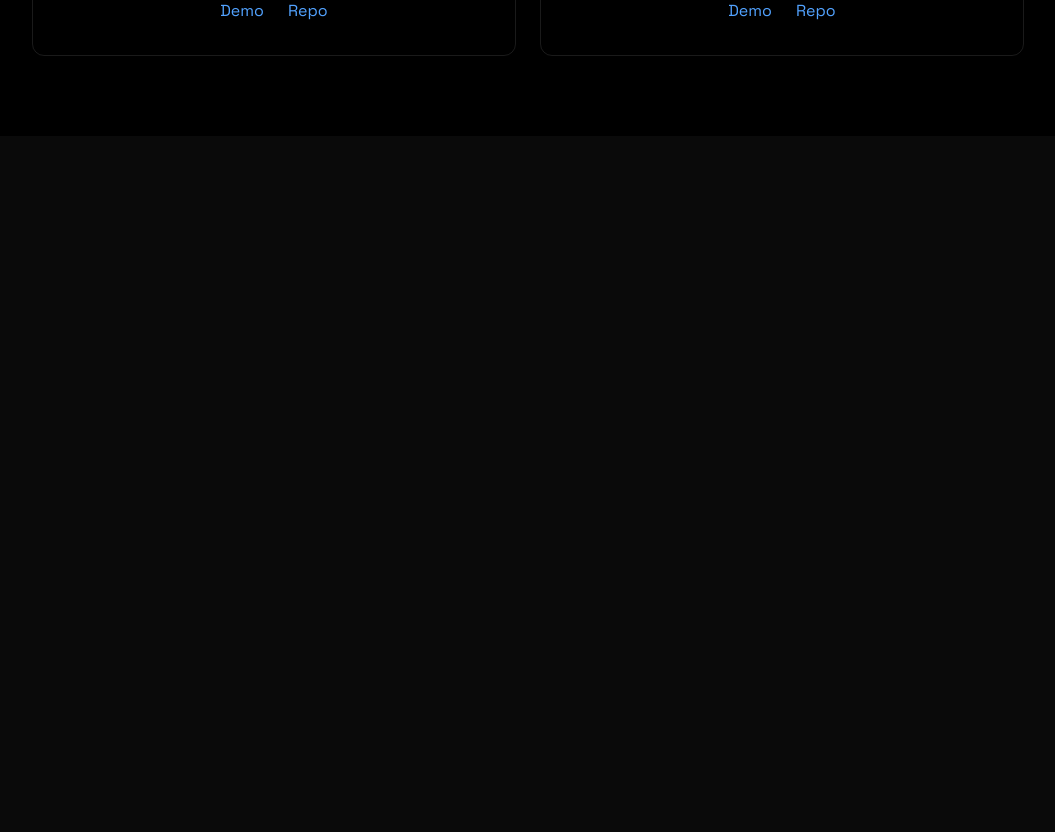
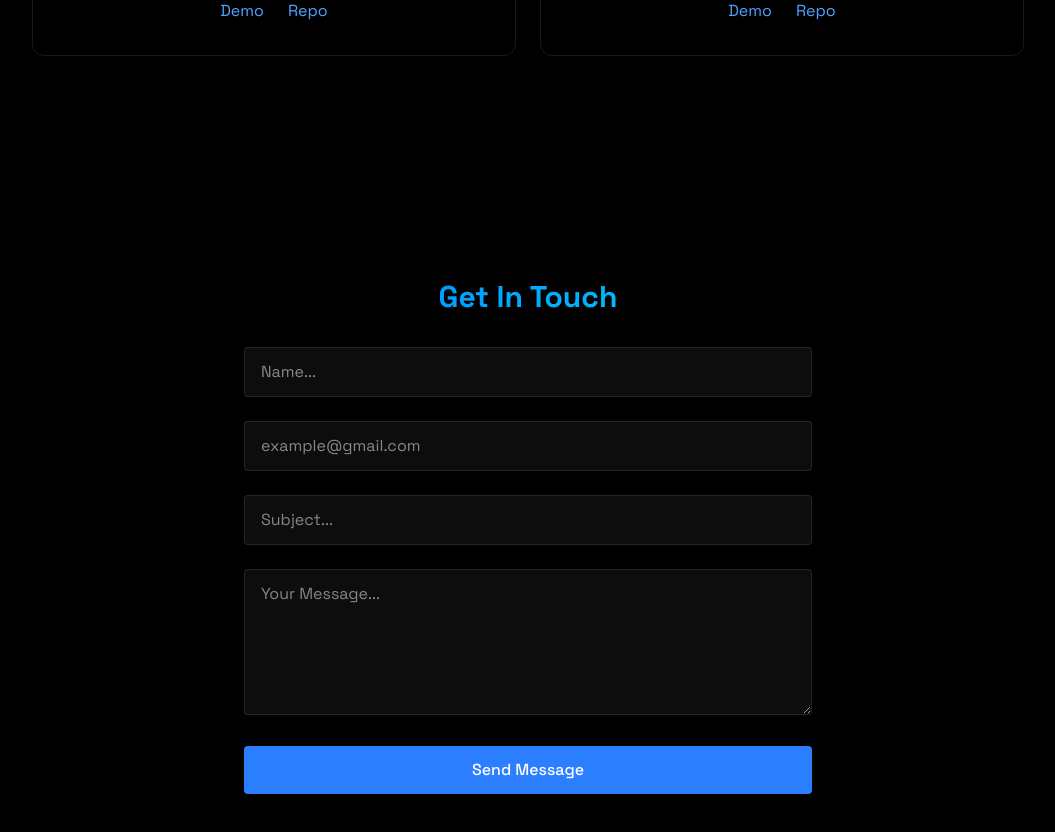
Before and after one commit to masmoud/portfolio, a React (Vite) app: page / in a window 1280 px wide. Shown: the part 2900-3732 px from the top of the page, without its empty margins (112-1167 px from the left). Before the commit the page ends 3036 px from the top, so only its background shows below. Built offline with nearby package versions, Linux system fonts and the light colour scheme; no server answers.

Commit message:
Implement Contact section with form and react-hot-toast for notification

```diff
--- a/package.json
+++ b/package.json
@@ -14,6 +14,7 @@
     "emailjs-com": "^3.2.0",
     "react": "^19.0.0",
     "react-dom": "^19.0.0",
+    "react-hot-toast": "^2.5.2",
     "tailwindcss": "^4.1.3"
   },
   "devDependencies": {
--- a/src/App.jsx
+++ b/src/App.jsx
@@ -4,8 +4,10 @@ import { LoadingScreen } from "./components/LoadingScreen";
 import { MobileMenu } from "./components/MobileMenu";
 import { Navbar } from "./components/Navbar";
 import { About } from "./components/sections/About";
+import { Contact } from "./components/sections/Contact";
 import { Home } from "./components/sections/Home";
 import { Projects } from "./components/sections/Projects";
+import { Toaster } from "react-hot-toast";
 import "./index.css";
 
 function App() {
@@ -28,7 +30,7 @@ function App() {
     };
   });
   return (
-    <>
+    <div>
       {!isLoaded && <LoadingScreen onComplete={() => setIsLoaded(true)} />}
 
       <div
@@ -40,8 +42,10 @@ function App() {
         <Home />
         <About />
         <Projects />
+        <Contact />
       </div>
-    </>
+      <Toaster position="top-right" reverseOrder={false} />
+    </div>
   );
 }
 
--- a/src/components/sections/Contact.jsx
+++ b/src/components/sections/Contact.jsx
@@ -0,0 +1,141 @@
+import emailjs from "emailjs-com";
+import { useState } from "react";
+import toast from "react-hot-toast";
+import { RevealOnScroll } from "../RevealOnScroll";
+
+export const Contact = () => {
+  const [formData, setFormData] = useState({
+    name: "",
+    email: "",
+    subject: "",
+    message: "",
+  });
+
+  const SERVICE_ID = import.meta.env.VITE_SERVICE_ID;
+  const TEMPLATE_ID = import.meta.env.VITE_TEMPLATE_ID;
+  const PUBLIC_KEY = import.meta.env.VITE_PUBLIC_KEY;
+
+  const { name, email, subject, message } = formData;
+
+  const isNotEmpty =
+    !email ||
+    email.length === 0 ||
+    email.trim() === "" ||
+    !message ||
+    message.length === 0 ||
+    message.trim() === "" ||
+    !subject ||
+    subject.length === 0 ||
+    subject.trim() === "" ||
+    !name ||
+    name.length === 0 ||
+    name.trim() === "";
+
+  const handleSubmit = (e) => {
+    e.preventDefault();
+
+    if (isNotEmpty) {
+      return toast.error("All fields are required!", {
+        style: {
+          border: "1px solid #FF4B4B",
+          padding: "16px",
+          color: "#FF4B4B",
+          backgroundColor: "#1F1F1F",
+          borderRadius: "8px",
+        },
+        iconTheme: {
+          primary: "#FF4B4B",
+          secondary: "#FFFAEE",
+        },
+      });
+    }
+
+    console.log(SERVICE_ID, TEMPLATE_ID, PUBLIC_KEY);
+
+    emailjs
+      .sendForm(SERVICE_ID, TEMPLATE_ID, e.target, PUBLIC_KEY)
+      .then((result) => {
+        toast.success("Message Sent!", {
+          style: {
+            border: "1px solid #28A745",
+            padding: "16px",
+            color: "#28A745",
+            backgroundColor: "#1F1F1F",
+            borderRadius: "8px",
+          },
+          iconTheme: {
+            primary: "#28A745",
+            secondary: "#FFFAEE",
+          },
+        });
+        setFormData({ name: "", email: "", subject: "", message: "" });
+      })
+      .catch(() => {
+        toast.error("Oops! Something went wrong! Please try again.");
+      });
+  };
+
+  return (
+    <section id="contact" className="min-h-screen flex items-center justify-center relative">
+      <RevealOnScroll>
+        <div className="w-150 px-4">
+          <h2 className="text-3xl font-bold mb-8 bg-gradient-to-r from-blue-500 to-cyan-400 bg-clip-text text-transparent text-center">
+            Get In Touch
+          </h2>
+          <form className="space-y-6" onSubmit={handleSubmit}>
+            <div className="relative">
+              <input
+                type="text"
+                id="name"
+                name="name"
+                value={formData.name}
+                onChange={(e) => setFormData({ ...formData, name: e.target.value })}
+                className="w-full bg-white/5 border border-white/10 rounded  px-4 py-3 text-white transition focus:outline-none focus:border-blue-500 focus:bg-blue-500/5"
+                placeholder="Name..."
+              />
+            </div>
+            <div className="relative">
+              <input
+                type="email"
+                id="email"
+                name="email"
+                value={formData.email}
+                onChange={(e) => setFormData({ ...formData, email: e.target.value })}
+                className="w-full bg-white/5 border border-white/10 rounded  px-4 py-3 text-white transition focus:outline-none focus:border-blue-500 focus:bg-blue-500/5"
+                placeholder="example@gmail.com"
+              />
+            </div>
+            <div className="relative">
+              <input
+                type="text"
+                id="subject"
+                name="subject"
+                value={formData.subject}
+                onChange={(e) => setFormData({ ...formData, subject: e.target.value })}
+                className="w-full bg-white/5 border border-white/10 rounded  px-4 py-3 text-white transition focus:outline-none focus:border-blue-500 focus:bg-blue-500/5"
+                placeholder="Subject..."
+              />
+            </div>
+            <div className="relative">
+              <textarea
+                id="message"
+                name="message"
+                value={formData.message}
+                onChange={(e) => setFormData({ ...formData, message: e.target.value })}
+                rows={5}
+                className="w-full bg-white/5 border border-white/10 rounded  px-4 py-3 text-white transition focus:outline-none focus:border-blue-500 focus:bg-blue-500/5"
+                placeholder="Your Message..."
+              />
+            </div>
+            <button
+              type="submit"
+              className="w-full bg-blue-500 text-white py-3 px-4 font-medium cursor-pointer rounded transition relative overflow-hidden hover:-translate-y-0.5 hover:shadow-[0_0_15px_rgba(59,130,246,0.4)]">
+              {" "}
+              Send Message{" "}
+            </button>
+          </form>
+        </div>
+      </RevealOnScroll>
+    </section>
+  );
+};
```
Also changed, not shown: 2 other files (tests, documents, lock files or other folders).
